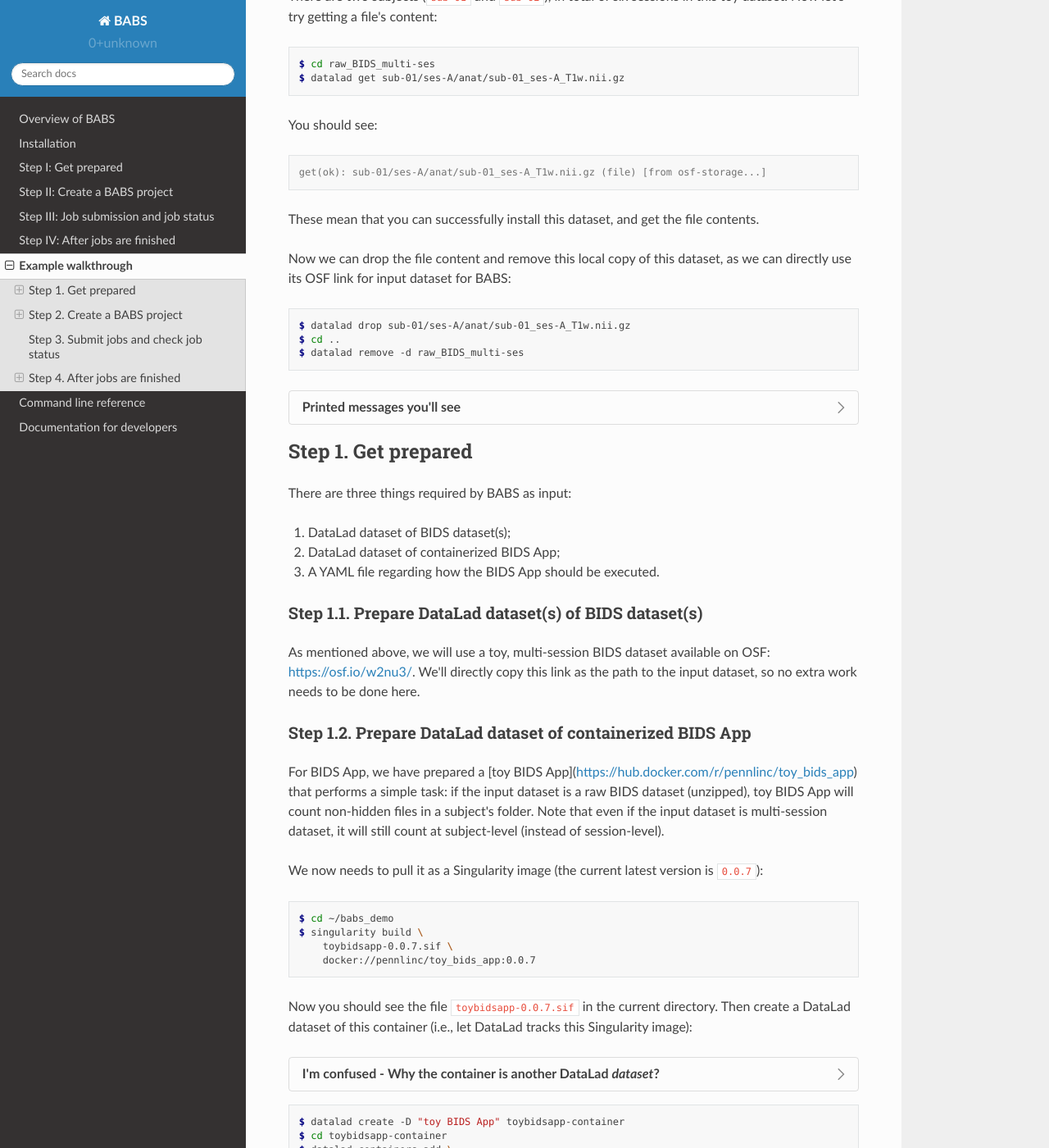
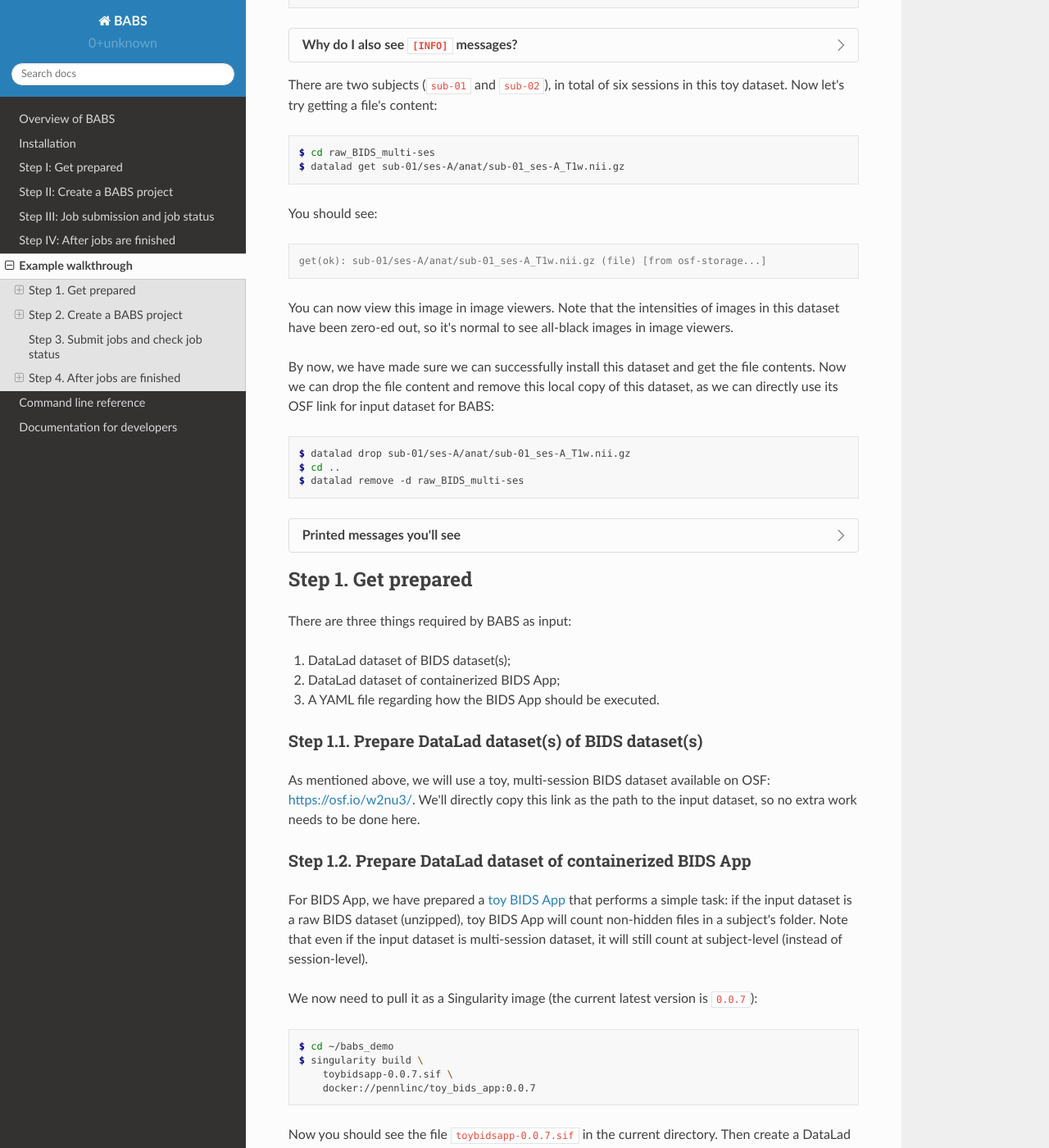
Before and after one commit to PennLINC/babs, a Sphinx documentation site: the page built from docs/source/walkthrough.rst, in a window 1280 px wide and 1400 px high, scrolled down 1473 px. Shown: the whole window at 82% size. Built offline with Sphinx 7.4.7 and the Read the Docs theme 2.0.0, drawn with Linux system fonts in a browser that asks for light colours; some of the changed text lies outside the part shown.

Commit message:
minor wording changes and grammar mistakes fix

```diff
--- a/docs/source/walkthrough.rst
+++ b/docs/source/walkthrough.rst
@@ -50,11 +50,22 @@
 
     $ datalad clone https://osf.io/w2nu3/ raw_BIDS_multi-ses
 
-The printed messages should be like this:
+The printed messages should look like below.
+Note that the absolate path to ``babs_demo`` (i.e., ``/cbica/projects/BABS/babs_demo``)
+would probably be different from yours due to different clusters, which is fine:
 
 .. code-block:: console
 
     install(ok): /cbica/projects/BABS/babs_demo/raw_BIDS_multi-ses (dataset)
+
+.. dropdown:: Why do I also see ``[INFO]`` messages?
+
+    It's normal to see additional messages from DataLad like below:
+
+    ..  code-block:: console
+
+        [INFO   ] Remote origin uses a protocol not supported by git-annex; setting annex-ignore
+
 
 There are two subjects (``sub-01`` and ``sub-02``), in total of six sessions in this toy dataset.
 Now let's try getting a file's content:
@@ -70,8 +81,11 @@
 
     get(ok): sub-01/ses-A/anat/sub-01_ses-A_T1w.nii.gz (file) [from osf-storage...]
 
-These mean that you can successfully install this dataset, and get the file contents.
+You can now view this image in image viewers.
+Note that the intensities of images in this dataset have been zero-ed out, so it's normal to
+see all-black images in image viewers.
 
+By now, we have made sure we can successfully install this dataset and get the file contents.
 Now we can drop the file content and remove this local copy of this dataset,
 as we can directly use its OSF link for input dataset for BABS:
 
@@ -109,13 +123,13 @@
 
 Step 1.2. Prepare DataLad dataset of containerized BIDS App
 -------------------------------------------------------------
-For BIDS App, we have prepared a [toy BIDS App](https://hub.docker.com/r/pennlinc/toy_bids_app)
+For BIDS App, we have prepared a `toy BIDS App <https://hub.docker.com/r/pennlinc/toy_bids_app>`_
 that performs a simple task: if the input dataset is a raw BIDS dataset (unzipped),
 toy BIDS App will count non-hidden files in a subject's folder. Note that
 even if the input dataset is multi-session dataset, it will still count at subject-level
 (instead of session-level).
 
-We now needs to pull it as a Singularity image (the current latest version is ``0.0.7``):
+We now need to pull it as a Singularity image (the current latest version is ``0.0.7``):
 
 ..  code-block:: console
 
@@ -125,13 +139,14 @@
         docker://pennlinc/toy_bids_app:0.0.7
 
 Now you should see the file ``toybidsapp-0.0.7.sif`` in the current directory.
-Then create a DataLad dataset of this container (i.e., let DataLad tracks this Singularity image):
+Then create a DataLad dataset of this container (i.e., let DataLad track this Singularity image):
 
 .. dropdown:: I'm confused - Why the container is another DataLad `dataset`?
 
     Here, "DataLad dataset of container" means "a collection of container image(s) in a folder tracked by DataLad".
     Same as DataLad dataset of input BIDS dataset, it's tracked by DataLad;
-    but different from input BIDS dataset, it contains container, and it won't `be processed`.
+    but different from input BIDS dataset, "DataLad dataset of container"
+    contains container image(s), and it won't `be processed`.
 
 .. code-block:: console
 
@@ -166,6 +181,7 @@
           save (ok: 1)
 
 Now, the DataLad dataset of toy BIDS App container ``toybidsapp-container`` is ready to use.
+
 .. developer's note: no need:
 ..  Please get its full path for later use by calling ``echo $PWD``.
 
@@ -302,7 +318,7 @@
 It is important to make sure the string ``toybidsapp-0-0-7`` used in ``--container_name`` (line #7)
 is consistent with the image name we specified when preparing
 the DataLad dataset of the container (``datalad containers-add``).
-As this input dataset is multi-session dataset, we specify it as ``--type_session multi-ses`` (line #9).
+As this input dataset is a multi-session dataset, we specify this as ``--type_session multi-ses`` (line #9).
 Finally, please change the cluster system type ``--type_system`` (highlighted line #10) to yours;
 currently BABS supports ``sge`` and ``slurm``.
 
@@ -386,10 +402,11 @@
 it's a good idea to run a toy, test job to make sure the environment you specified in the YAML file
 is working as expected.
 
-Note that starting from this step, without further instructions,
-all BABS commands should be called from where the BABS project
-is located: ``~/babs_demo/my_BABS_project``,
-so please make sure you switch to this directory before calling them.
+Note that starting from this step in this example walkthrough, without further instructions,
+all BABS functions will be called from where the BABS project
+is located: ``~/babs_demo/my_BABS_project``.
+This is to make sure we can directly use ``${PWD}`` for argument ``--project-root``.
+Therefore, please make sure you switch to this directory before calling them.
 
 ..  code-block:: console
 
@@ -458,7 +475,8 @@
     0 job(s) have been submitted; 6 job(s) haven't been submitted.
 
 Let's use ``babs-submit`` submit one job to see if it will successfully finish.
-If only argument ``--project-root`` is provided, ``babs-submit`` will only submit
+If only argument ``--project-root`` is provided (as we're doing right now),
+``babs-submit`` will only submit
 one job to avoid all jobs getting submitted by mistake:
 
 .. code-block:: console
@@ -561,8 +579,8 @@
 --------------------------------------------------------------------
 After all jobs are successfully finished,
 we will first merge all the results and provenance.
-This is because each job was executed on a different branch,
-we need to merge them together onto the default branch.
+This is because each job was executed on a different branch.
+We need to merge them together onto the default branch.
 
 We now run ``babs-merge`` in the root directory of ``my_BABS_project``:
 
@@ -583,12 +601,13 @@
        :language: console
 
 
-Now, we have reached the end of the BABS workflow, and we're ready to consume the results.
+Now we're ready to consume the results.
 
 Step 4.2. Consume results
 ------------------------------
 
-To consume the results, we should not directly go into output RIA to check results there;
+To consume the results, we should not directly go into output RIA
+or ``merge_ds`` folder (created by ``babs-merge``) to check results there;
 instead, we should clone the output RIA as another folder (e.g., called ``my_BABS_project_outputs``)
 outside the original BABS project:
 
@@ -638,7 +657,7 @@
     $ datalad get sub-01_ses-A_toybidsapp-0-0-7.zip
     $ unzip sub-01_ses-A_toybidsapp-0-0-7.zip
 
-You'll see:
+You'll see printed messages like this:
 
 ..  code-block:: console
 
@@ -660,7 +679,7 @@
 In this folder, there is a file called ``num_nonhidden_files.txt``.
 This is the result from toy BIDS App, which is the number of non-hidden files in this subject.
 Note that for raw BIDS dataset, toy BIDS App counts at subject-level, even though
-current dataset is multi-session dataset.
+current dataset is a multi-session dataset.
 
 ..  code-block:: console
 
```
Also changed, not shown: other parts of docs/source/walkthrough.rst (+6 -6 lines).
